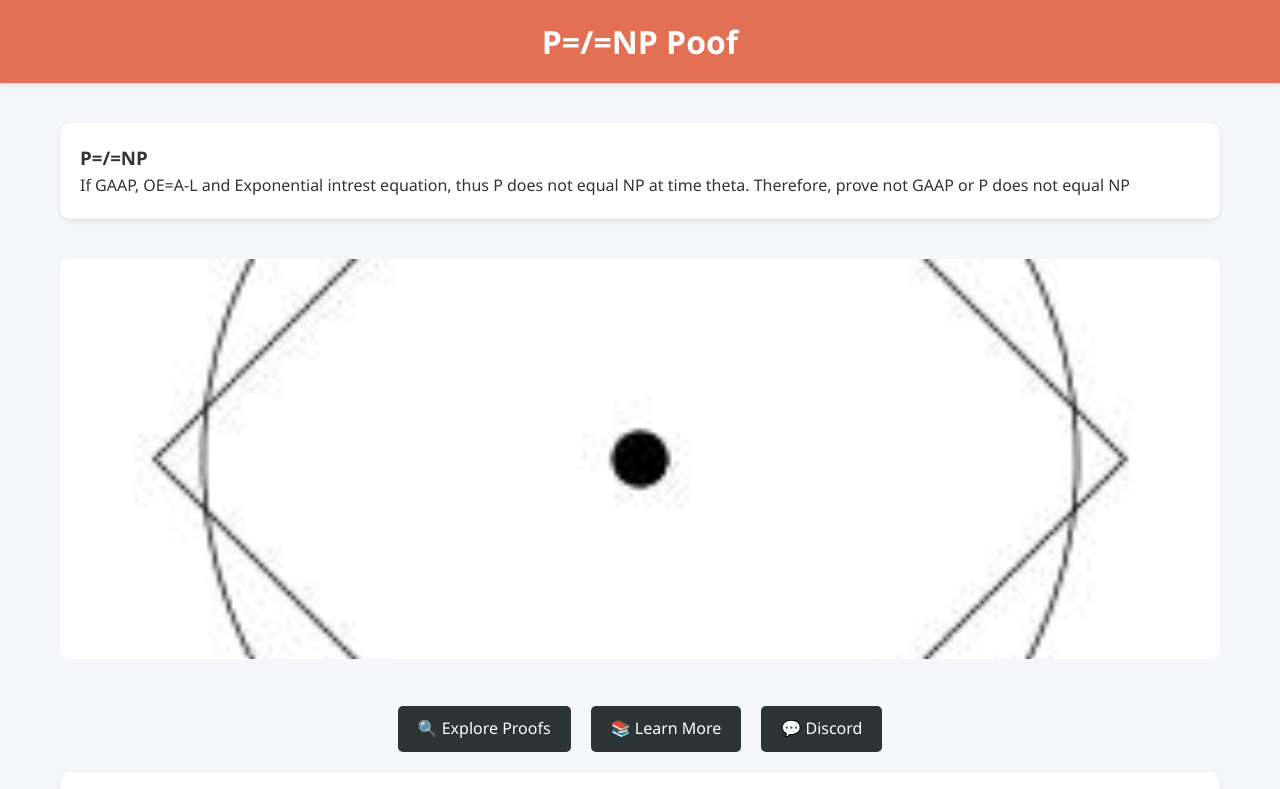
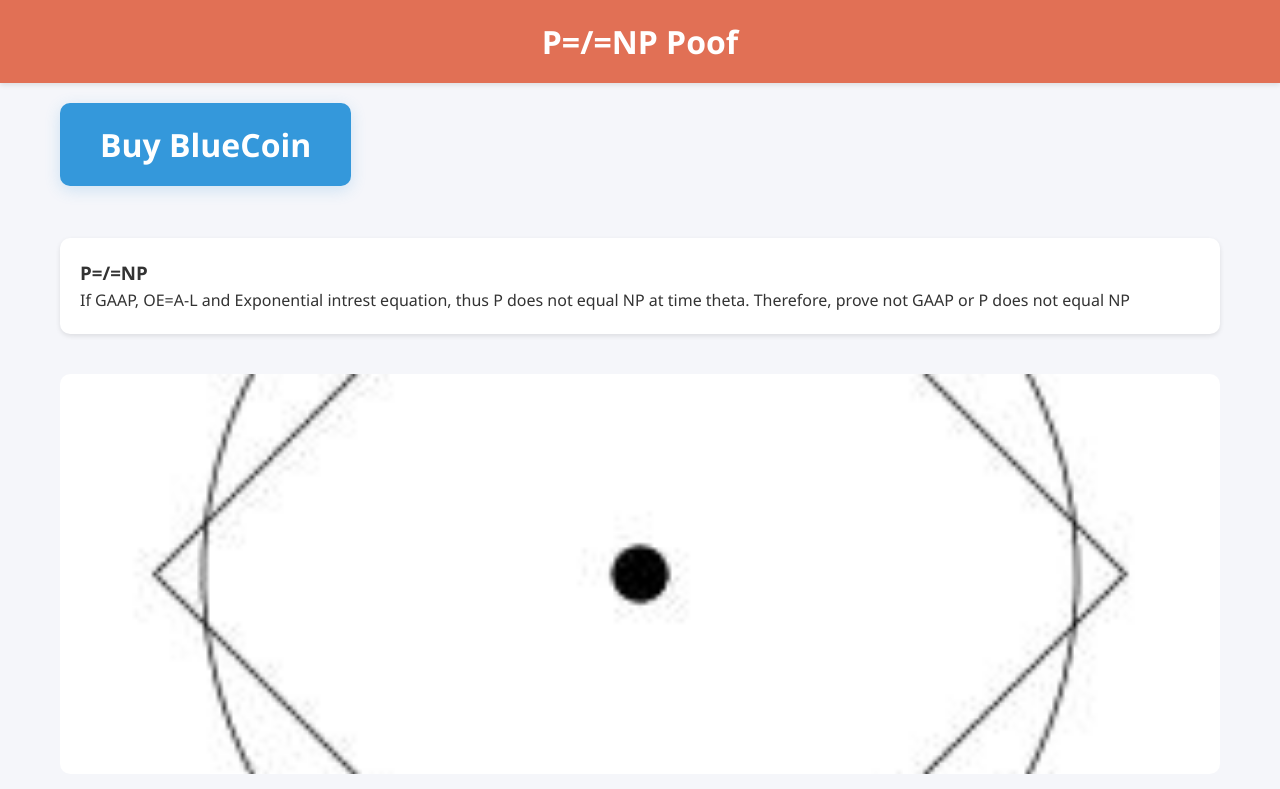
Before and after one commit to ItSeemedLikeAGoodIdeaAtTheTime/RedCoin, a plain HTML site: page index.html in a window 1280 px wide. Shown: the top 789 px of the page. Drawn offline with Linux system fonts and the light colour scheme.

Commit message:
Add 'Buy RedCoin' button link to index.html

```diff
--- a/index.html
+++ b/index.html
@@ -135,6 +135,7 @@
     </header>
 
     <div class="container">
+        <a href="https://pump.fun/coin/2VzYQiXvqmAytaidPMP1n5wGo8rrMGumhkbSsLTWpump" target="_blank" rel="noopener noreferrer" style="display:inline-block;background:#3498db;color:#fff;font-size:2rem;font-weight:bold;padding:1rem 2.5rem;border-radius:10px;text-decoration:none;box-shadow:0 4px 16px rgba(52,152,219,0.2);margin-bottom:2rem;">Buy BlueCoin</a>
         <section class="feature-section">
 
             <h3>P=/=NP</h3>
```
